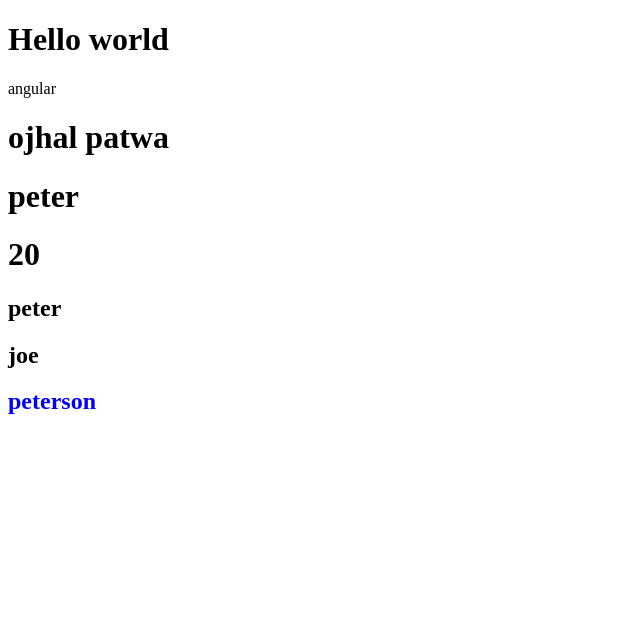
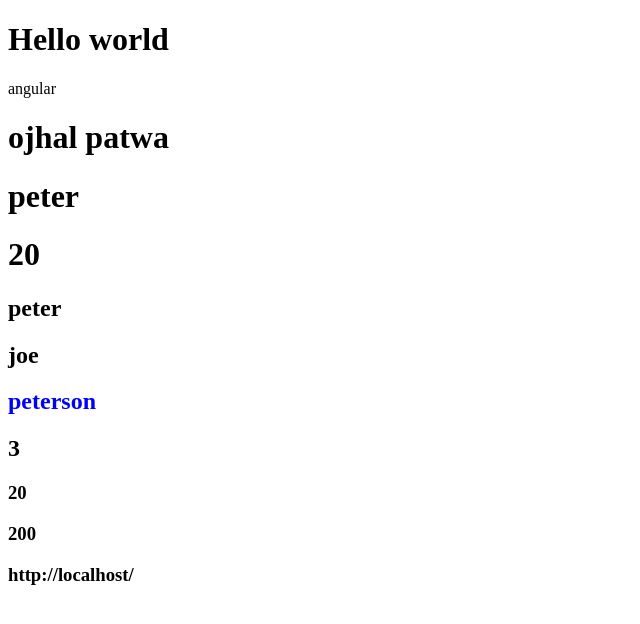
Before and after one commit to ojhal/Angular-basics, an Angular app: page / in a window 1280 px wide. Shown: the top 624 px of the page, without its empty margins (0-640 px from the left). Built offline with nearby package versions, Linux system fonts and the light colour scheme.

Commit message:
add another component

```diff
--- a/src/app/app.component.html
+++ b/src/app/app.component.html
@@ -7,3 +7,7 @@
 <h2>{{arr[0]}}</h2>
 <h2>{{arr[1]}}</h2>
 <h2 style="color: blue;">{{arr[2]}}</h2>
+<h2>{{arr.length}}</h2>
+<h3>{{10+10}}</h3>
+<h3>{{a+b}}</h3>
+<h3>{{siteUrl}}</h3>
--- a/src/app/app.component.ts
+++ b/src/app/app.component.ts
@@ -13,4 +13,7 @@ export class AppComponent {
     age: 20,
   };
   arr = ['peter', 'joe', 'peterson'];
+  a = 100;
+  b = 100;
+  siteUrl = window.location.href;
 }
--- a/src/app/app.module.ts
+++ b/src/app/app.module.ts
@@ -3,10 +3,12 @@ import { NgModule } from '@angular/core';
 
 import { AppRoutingModule } from './app-routing.module';
 import { AppComponent } from './app.component';
+import { UserListComponent } from './user-list/user-list.component';
 
 @NgModule({
   declarations: [
-    AppComponent
+    AppComponent,
+    UserListComponent
   ],
   imports: [
     BrowserModule,
--- /dev/null
+++ b/src/app/user-list/user-list.component.html
@@ -0,0 +1 @@
+<p>user-list works!</p>
--- /dev/null
+++ b/src/app/user-list/user-list.component.ts
@@ -0,0 +1,15 @@
+import { Component, OnInit } from '@angular/core';
+
+@Component({
+  selector: 'app-user-list',
+  templateUrl: './user-list.component.html',
+  styleUrls: ['./user-list.component.css']
+})
+export class UserListComponent implements OnInit {
+
+  constructor() { }
+
+  ngOnInit(): void {
+  }
+
+}
```
Also changed, not shown: src/app/user-list/user-list.component.css (added), 1 other file (tests, documents, lock files or other folders).
